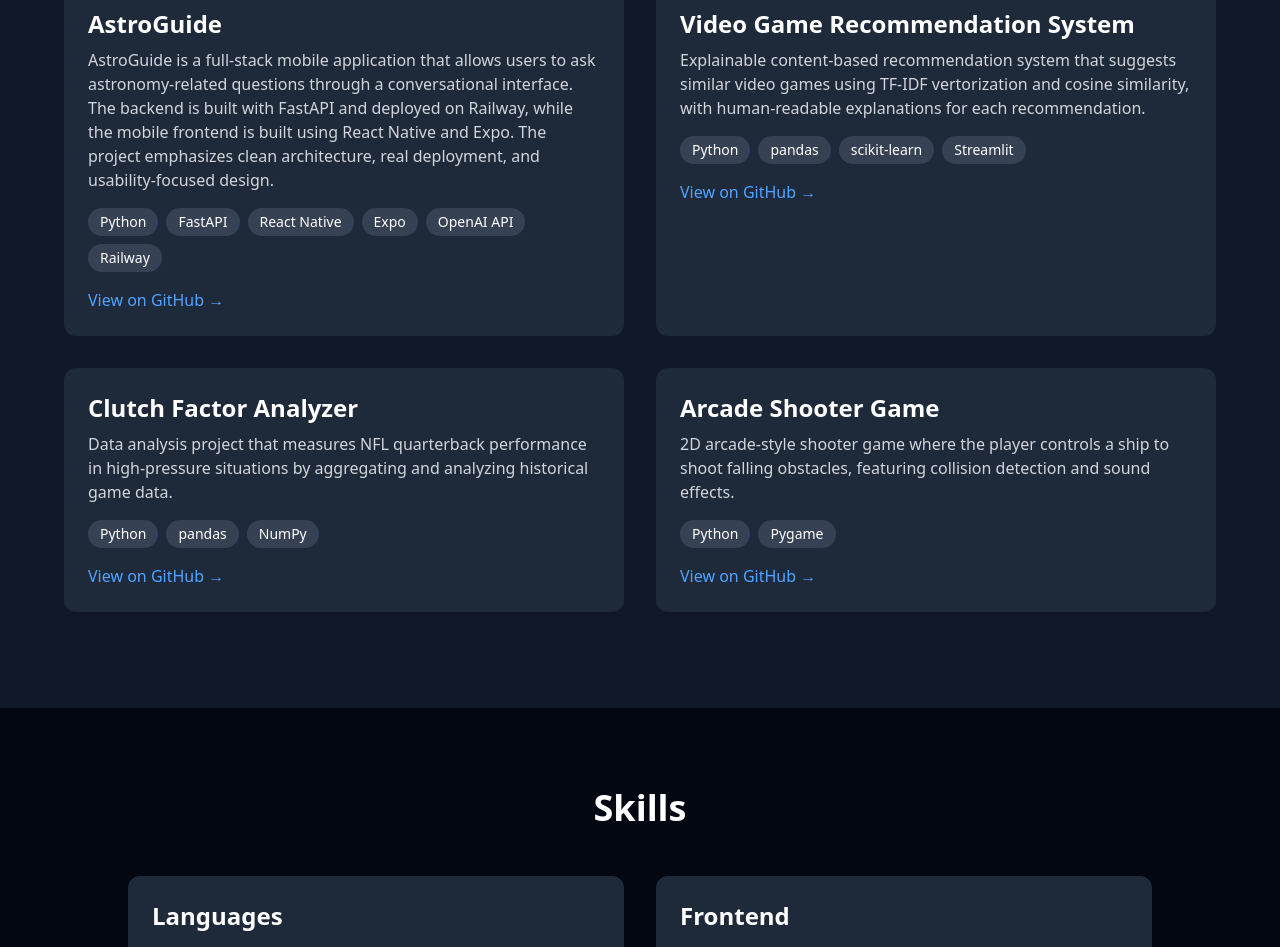
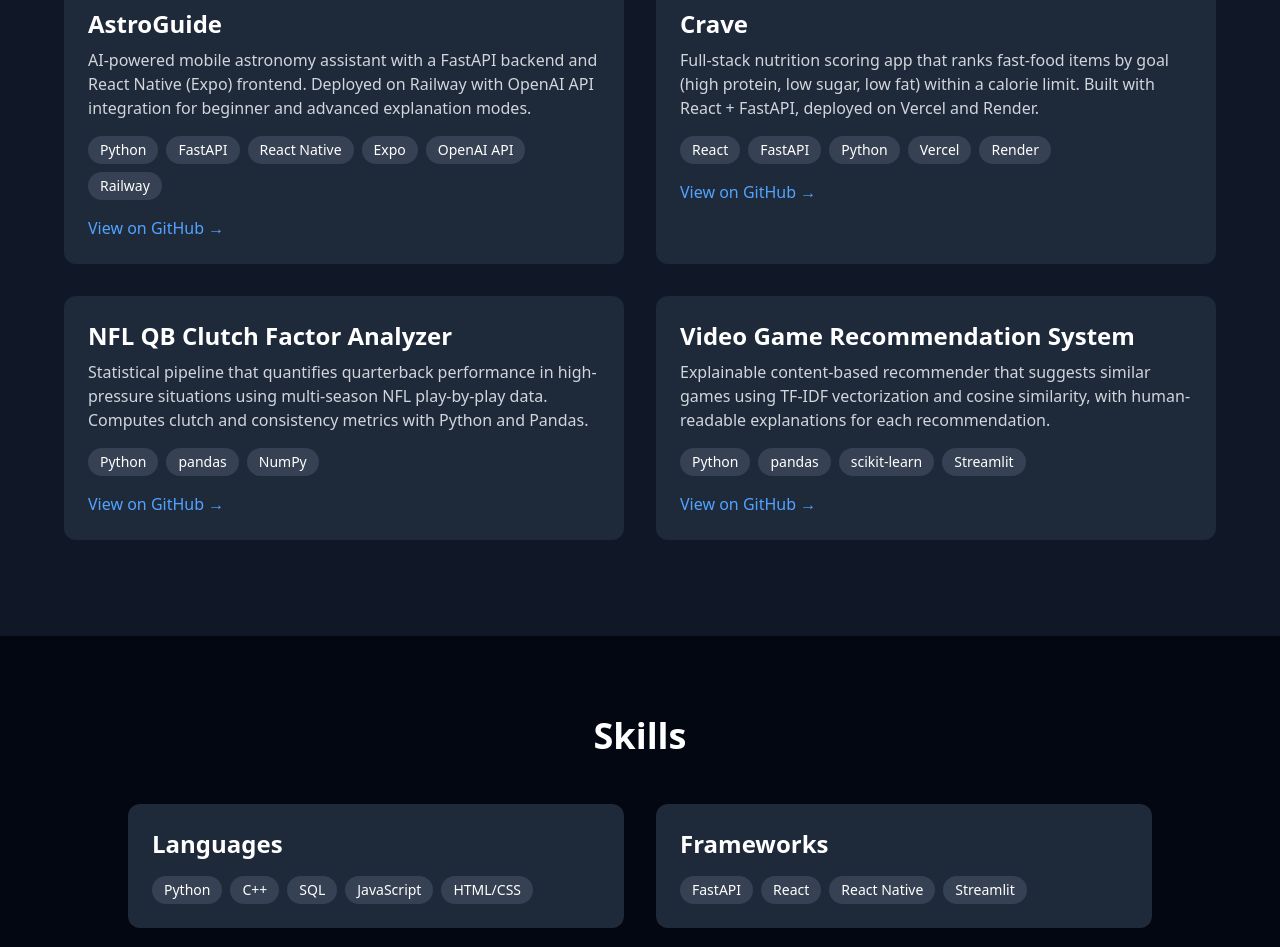
Before and after one commit to roshet/rohan-portfolio, a React (Vite) app: page / in a window 1280 px wide. Shown: the part 1000-1947 px from the top of the page. Built offline with nearby package versions, Linux system fonts and the light colour scheme.

Commit message:
feat: install framer-motion and rewrite data files

```diff
--- a/package.json
+++ b/package.json
@@ -10,6 +10,7 @@
     "preview": "vite preview"
   },
   "dependencies": {
+    "framer-motion": "^12.38.0",
     "react": "^19.2.0",
     "react-dom": "^19.2.0"
   },
--- /dev/null
+++ b/src/data/experience.js
@@ -0,0 +1,37 @@
+export const experience = [
+  {
+    role: "Information Services Intern",
+    company: "Nationwide Children's Hospital",
+    period: "May 2025 – Aug 2025",
+    bullets: [
+      "Built Python pipelines to parse, clean, and chunk documentation files into LLM-ready segments with structured metadata",
+      "Wrote and validated 25+ SQL queries supporting specimen tracking, operational reporting, and clinical workflows",
+    ],
+  },
+  {
+    role: "Computer and Data Science Intern",
+    company: "The Buckeye Ranch",
+    period: "Aug 2024 – Dec 2024",
+    bullets: [
+      "Developed 15+ SQL-based ETL queries to extract and transform data from the organization's data warehouse",
+      "Optimized and normalized schemas across 20+ relational tables, improving data integrity and reporting reliability",
+    ],
+  },
+  {
+    role: "Computer Science & Engineering Intern",
+    company: "Narwal",
+    period: "Jan 2024 – May 2024",
+    bullets: [
+      "Completed Tricentis Automation Specialist training; tested and validated software features across multiple builds",
+      "Supported automation and analytics initiatives in a collaborative engineering environment",
+    ],
+  },
+  {
+    role: "Mentor",
+    company: "Society of Asian Scientists and Engineers",
+    period: "Oct 2025 – Present",
+    bullets: [
+      "Mentored undergraduate students on academic planning, technical skills, and career readiness",
+    ],
+  },
+];
--- a/src/data/projects.js
+++ b/src/data/projects.js
@@ -2,29 +2,33 @@ export const projects = [
   {
     title: "AstroGuide",
     description:
-            "AstroGuide is a full-stack mobile application that allows users to ask astronomy-related questions through a conversational interface. The backend is built with FastAPI and deployed on Railway, while the mobile frontend is built using React Native and Expo. The project emphasizes clean architecture, real deployment, and usability-focused design.",
+      "AI-powered mobile astronomy assistant with a FastAPI backend and React Native (Expo) frontend. Deployed on Railway with OpenAI API integration for beginner and advanced explanation modes.",
     tech: ["Python", "FastAPI", "React Native", "Expo", "OpenAI API", "Railway"],
-        github:"https://github.com/roshet/astroguide",
+    github: "https://github.com/roshet/astroguide",
+    featured: true,
+  },
+  {
+    title: "Crave",
+    description:
+      "Full-stack nutrition scoring app that ranks fast-food items by goal (high protein, low sugar, low fat) within a calorie limit. Built with React + FastAPI, deployed on Vercel and Render.",
+    tech: ["React", "FastAPI", "Python", "Vercel", "Render"],
+    github: "https://github.com/roshet/Crave",
+    featured: false,
+  },
+  {
+    title: "NFL QB Clutch Factor Analyzer",
+    description:
+      "Statistical pipeline that quantifies quarterback performance in high-pressure situations using multi-season NFL play-by-play data. Computes clutch and consistency metrics with Python and Pandas.",
+    tech: ["Python", "pandas", "NumPy"],
+    github: "https://github.com/roshet/nfl-qb-clutch-factor-analysis",
+    featured: false,
   },
   {
     title: "Video Game Recommendation System",
     description:
-            "Explainable content-based recommendation system that suggests similar video games using TF-IDF vertorization and cosine similarity, with human-readable explanations for each recommendation.",
+      "Explainable content-based recommender that suggests similar games using TF-IDF vectorization and cosine similarity, with human-readable explanations for each recommendation.",
     tech: ["Python", "pandas", "scikit-learn", "Streamlit"],
     github: "https://github.com/roshet/video-game-recommender",
-    },
-    {
-        title: "Clutch Factor Analyzer",
-        description:
-            "Data analysis project that measures NFL quarterback performance in high-pressure situations by aggregating and analyzing historical game data.",
-        tech: ["Python", "pandas", "NumPy"],
-        github: "https://github.com/roshet/nfl-qb-clutch-factor-analysis",
-    },
-    {
-        title: "Arcade Shooter Game",
-        description:
-            "2D arcade-style shooter game where the player controls a ship to shoot falling obstacles, featuring collision detection and sound effects.",
-        tech: ["Python", "Pygame"],
-        github:"https://github.com/roshet/python-jet-game",
+    featured: false,
   },
 ];
--- a/src/data/skills.js
+++ b/src/data/skills.js
@@ -1,18 +1,17 @@
 export const skills = [
   {
     category: "Languages",
-        items: ["Python, JavaScript, C++, SQL"]
+    color: "blue",
+    items: ["Python", "C++", "SQL", "JavaScript", "HTML/CSS"],
   },
   {
-        category: "Frontend",
-        items: ["React", "React Native", "Expo", "Tailwind CSS", "HTML", "CSS"]
-    },
-    {
-        category: "Data & Analytics",
-        items: ["pandas", "NumPy", "scikit-learn"]
+    category: "Frameworks",
+    color: "purple",
+    items: ["FastAPI", "React", "React Native", "Streamlit"],
   },
   {
     category: "Tools",
-        items: ["Git", "GitHub", "FastAPI", "Railway", "VS Code", "Excel"]
+    color: "gray",
+    items: ["Git", "OpenAI API", "Railway", "PostgreSQL", "MySQL", "Power BI", "Jupyter Notebook", "Excel"],
   },
 ];
```
Also changed, not shown: 1 other file (tests, documents, lock files or other folders). Lines whose indentation alone changed are shown as unchanged.
